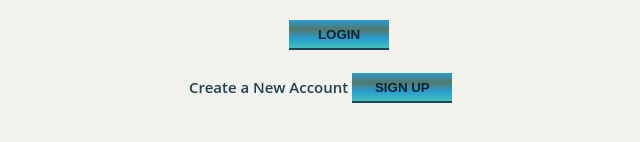
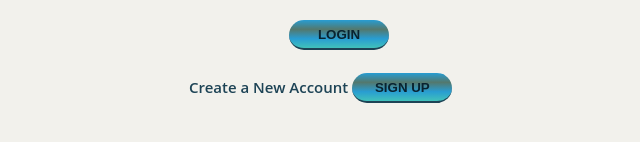
Before and after one commit to Kirtishukla2004/CODSOFT-, a plain HTML site: page task1/index.html in a window 1280 px wide. Shown: the part 364-506 px from the top of the page, 323-963 px from the left. Drawn offline with Linux system fonts and the light colour scheme.

Commit message:
changes made in login page

```diff
--- a/task1/index.html
+++ b/task1/index.html
@@ -3,7 +3,7 @@
   <head>
     <meta charset="UTF-8" />
     <meta name="viewport" content="width=device-width, initial-scale=1.0" />
-    <title>Sign Up Page</title>
+    <title>login page</title>
     <link rel="stylesheet" href="style.css" />
     <!-- Link to external CSS file -->
     <link
--- a/task1/style.css
+++ b/task1/style.css
@@ -35,6 +35,7 @@ button {
   color: #092330;
   font-weight: 700;
   cursor: pointer;
+  border-radius: 50px;
 }
 .signup-button {
   margin-left: 0;
```
